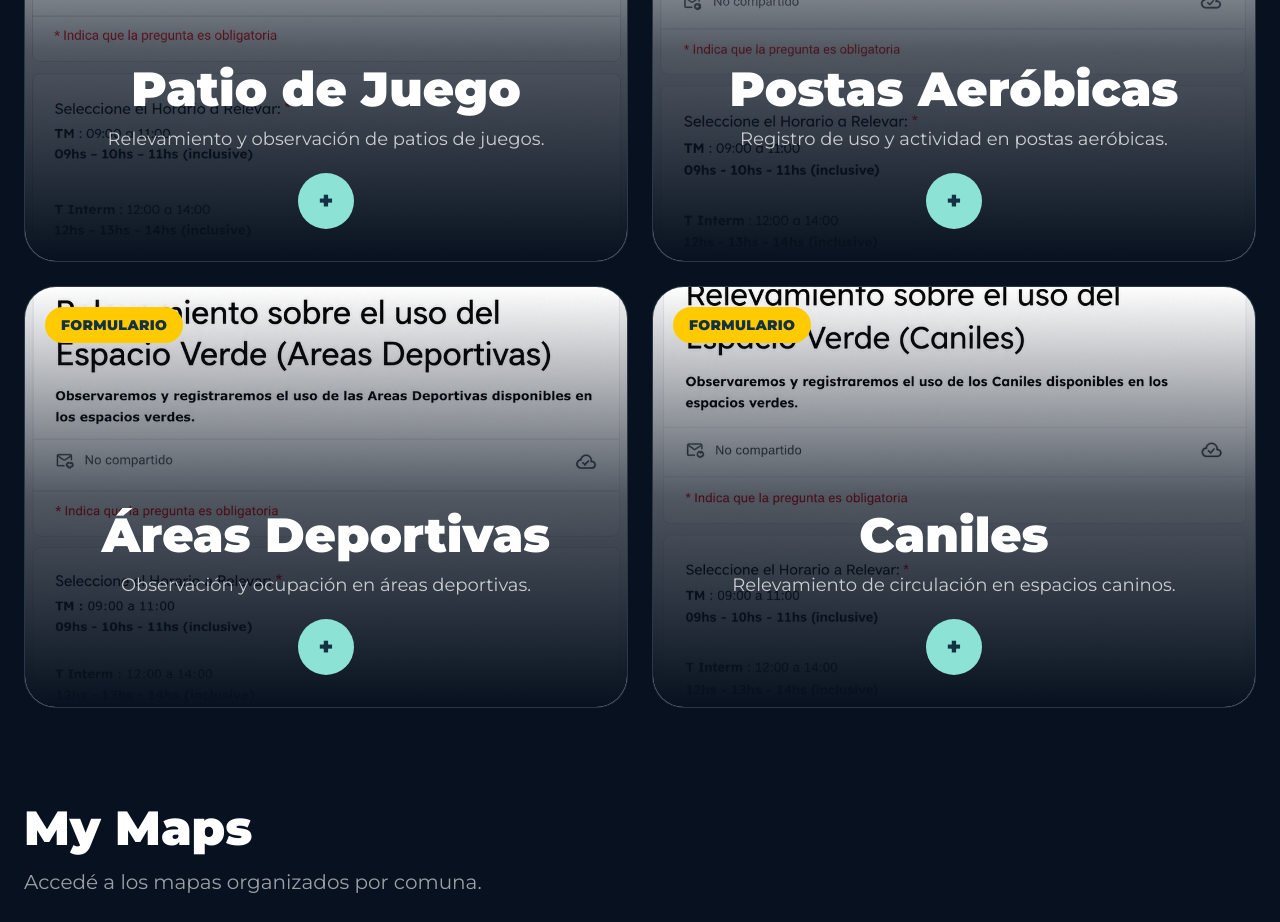
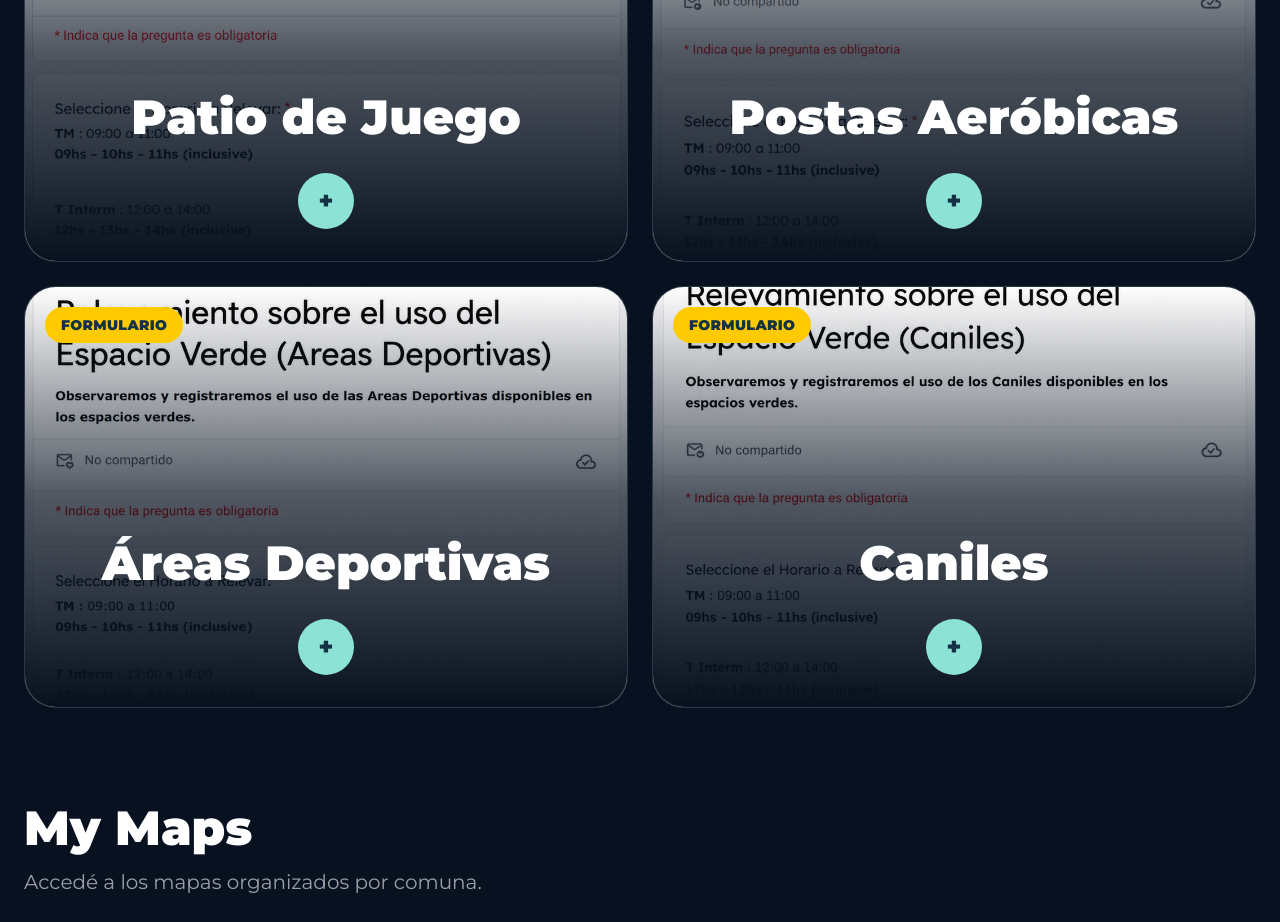
Before and after one commit to TadeoGCBA/relevamiento-uso, a Next.js app: page / in a window 1280 px wide. Shown: the part 1080-2002 px from the top of the page. Built offline with nearby package versions, Linux system fonts and the light colour scheme.

Commit message:
Update page.tsx

```diff
--- a/app/page.tsx
+++ b/app/page.tsx
@@ -8,25 +8,25 @@ const montserrat = Montserrat({
 const formularios = [
   {
     title: "Patio de Juego",
-    description: "Relevamiento y observación de patios de juegos.",
+
     image: "/Patio de Juegos.png",
     link: "https://docs.google.com/forms/d/e/1FAIpQLSdurlNK2rIjUBEtUSggP3QUXJNndcr81LV2vXNkYISmCOaSsw/viewform",
   },
   {
     title: "Postas Aeróbicas",
-    description: "Registro de uso y actividad en postas aeróbicas.",
+
     image: "/Postas Aerobicas.png",
     link: "https://docs.google.com/forms/d/e/1FAIpQLSe_rHTyJrYQaVZS3Z9nKpHFZ7Ce8okfYkEXHZPY4DCSEAOCPQ/viewform",
   },
   {
     title: "Áreas Deportivas",
-    description: "Observación y ocupación en áreas deportivas.",
+
     image: "/Areas Deportivas.png",
     link: "https://docs.google.com/forms/d/e/1FAIpQLScG8s4o7GC57DpaIbPUvd4xYsqoJpW55_j7Zsho7cmFzRGbUQ/viewform",
   },
   {
     title: "Caniles",
-    description: "Relevamiento de circulación en espacios caninos.",
+
     image: "/Caniles.png",
     link: "https://docs.google.com/forms/d/e/1FAIpQLSeEqpPxfm1vDIDCLve6EzhAjwguXj2grbcggtgB0C7ktzZ5Fg/viewform",
   },
```
